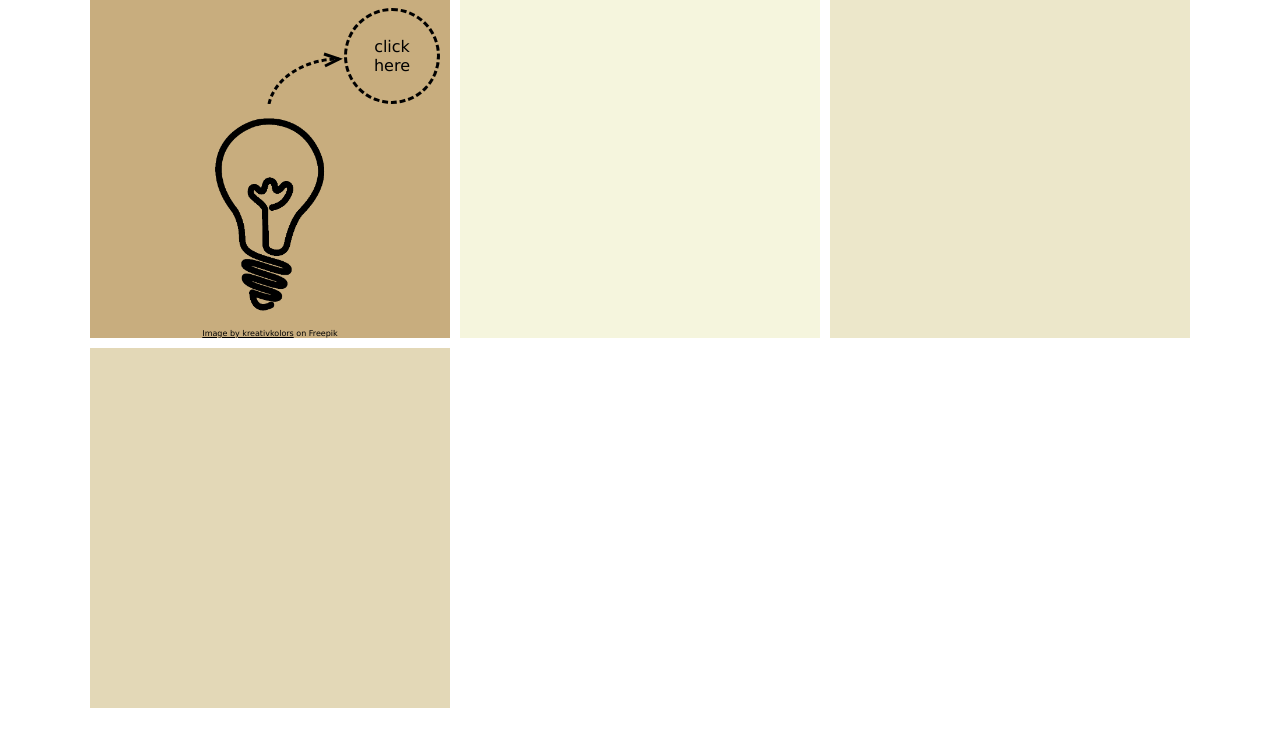
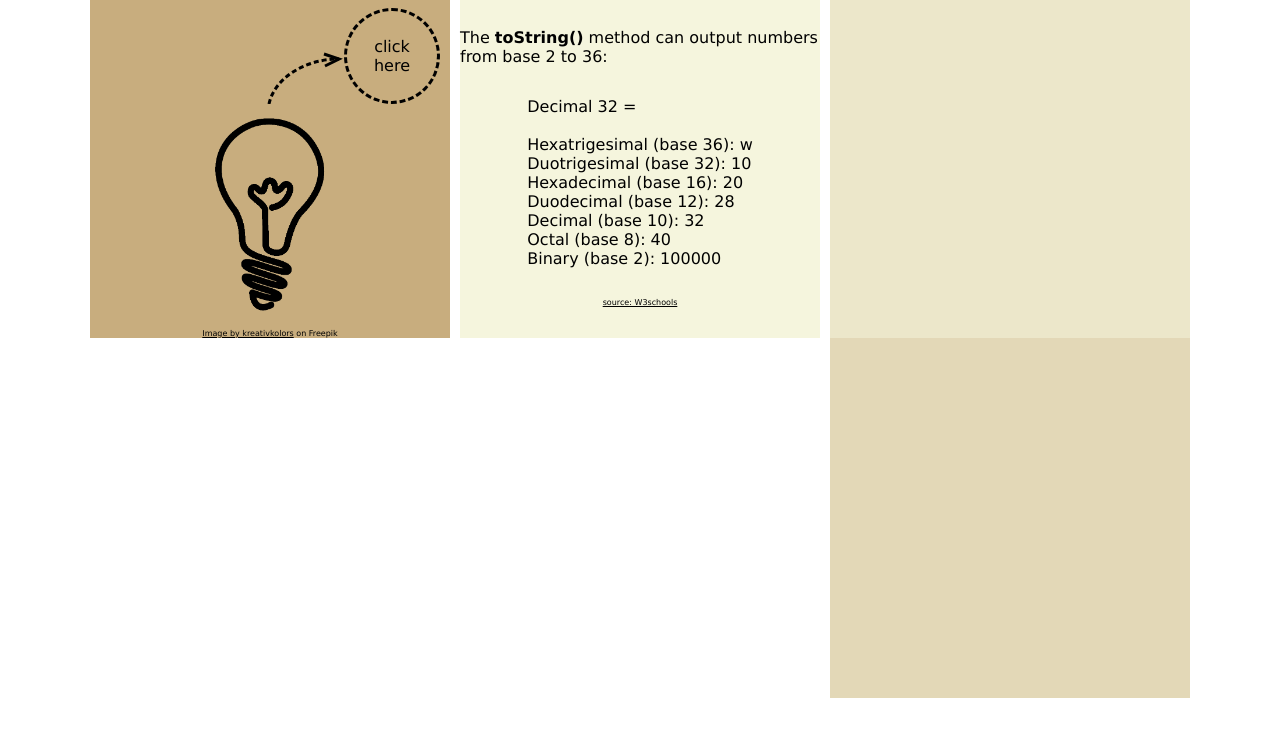
Before and after one commit to WiseTrain/digital-garden, a plain HTML site: page index.html in a window 1280 px wide. Shown: the part 60-800 px from the top of the page. Drawn offline with Linux system fonts and the light colour scheme.

Commit message:
s2: toString()

```diff
--- a/css/garden.css
+++ b/css/garden.css
@@ -15,6 +15,10 @@
 .g-section {
     width: var(--section-size);
     height: var(--section-size);
+    display: flex;
+    flex-direction: column;
+    justify-content: space-between;
+    align-items: center;
 }
 
 .g-section h4 {
@@ -33,12 +37,12 @@
     border-width: 1px;
 }
 
-#s1 {
+/* #s1 {
     display: flex;
     flex-direction: column;
     justify-content: space-between;
     align-items: center;
-}
+} */
 
 #s1 img {
     height: 200px;
--- a/css/index.css
+++ b/css/index.css
@@ -19,6 +19,13 @@ main {
 .attribution {
     font-size: 0.5rem;
     color: black;
+}
+
+.bold {
+    font-weight: bold;
+}
+.italic {
+    font-style: italic;
 }
 
 .pointer {
--- a/index.html
+++ b/index.html
@@ -9,9 +9,9 @@
         <main>
             <h1>Digital garden</h1>
             <div class="g-section-container">
+                <!-- s1: BULB -->
                 <section class="g-section" id="s1">
-                    <!-- BULB -->
-                    <h4>s1:bulb</h4>
+                    <h4>s1</h4>
                     <div class="pointer">
                         <svg>
                             <path id="line1"
@@ -33,7 +33,16 @@
 
                     <p class="attribution"><a href="https://www.freepik.com/free-vector/bulb-icon_810569.htm#query=light%20bulb&position=10&from_view=keyword&track=ais">Image by kreativkolors</a> on Freepik</p>
                 </section>
-                <section class="g-section"></section>
+
+                <!-- s2: toString() -->
+                <section class="g-section" id="s2">
+                    <h4>s2</h4>
+                    <p>The <span class="bold">toString()</span> method can output numbers from base 2 to 36:</p>
+                    <p id="s2-demo"></p>
+                    <p class="attribution"><a href="https://www.w3schools.com/js/tryit.asp?filename=tryjs_numbers_tostring">source: W3schools</p>
+                </section>
+
+
                 <section class="g-section"></section>
                 <section class="g-section"></section>
             </div>
@@ -41,6 +50,7 @@
         <footer></footer>
         <script src="./js/index.js" type="module"></script>
         <script src="./js/light.js"></script>
+        <script src="./js/toString.js"></script>
 
     </body>
 </html>
--- a/js/index.js
+++ b/js/index.js
@@ -11,6 +11,7 @@ function main() {
         if (getBorder(element.style.backgroundColor))
             element.classList.add("g-border");
     });
+
 }
 
 main();
--- /dev/null
+++ b/js/toString.js
@@ -0,0 +1,11 @@
+let myNumber = 32;
+document.getElementById("s2-demo").innerHTML =
+"Decimal 32 = " + "<br><br>" +
+
+"Hexatrigesimal (base 36): " + myNumber.toString(36) + "<br>" +
+"Duotrigesimal (base 32): " + myNumber.toString(32) + "<br>" +
+"Hexadecimal (base 16): " + myNumber.toString(16) + "<br>" +
+"Duodecimal (base 12): " + myNumber.toString(12) + "<br>" +
+"Decimal (base 10): " + myNumber.toString(10) + "<br>" +
+"Octal (base 8): " + myNumber.toString(8) + "<br>" +
+"Binary (base 2): " + myNumber.toString(2);
```
